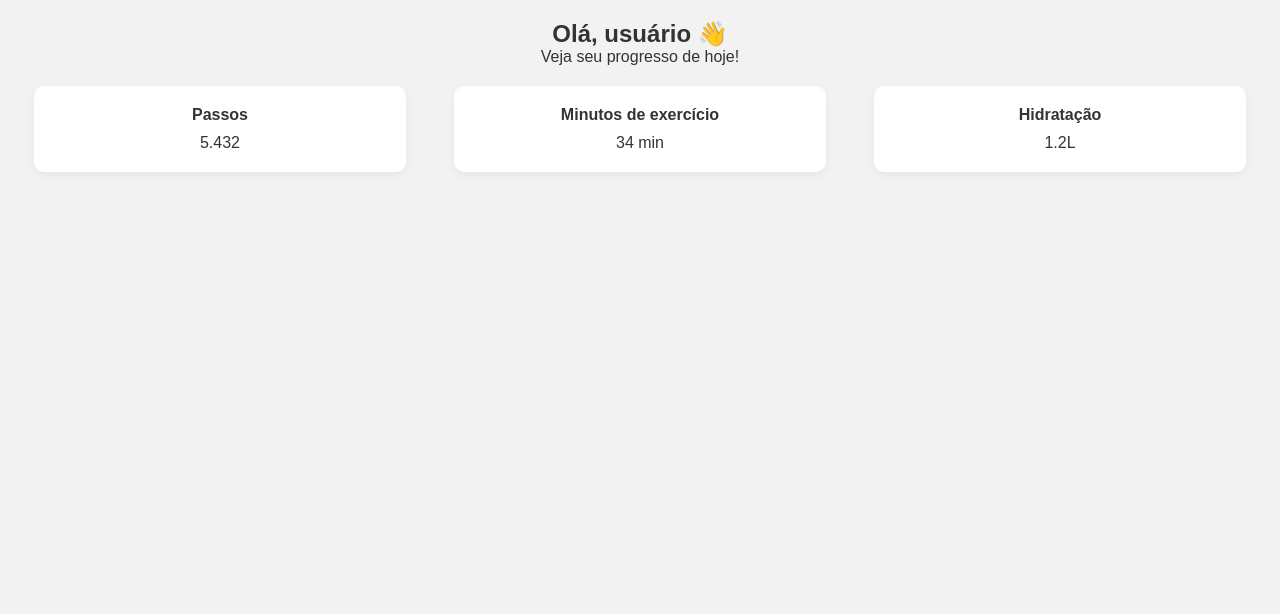
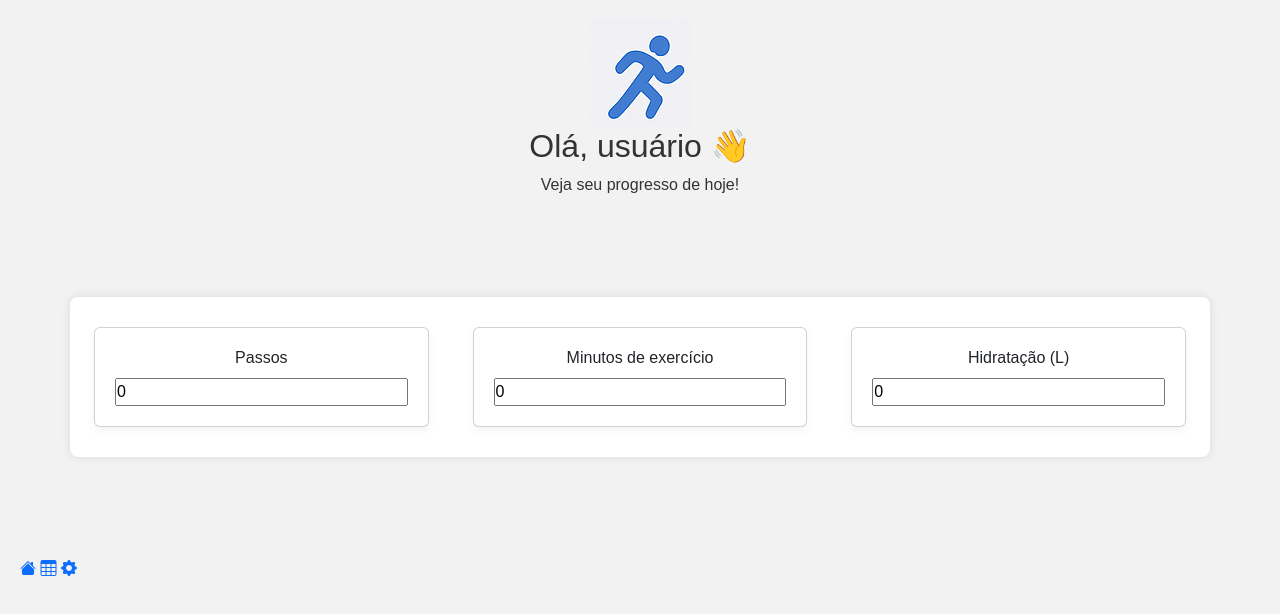
Before and after one commit to AryCord26/Enterprise-Challenge, a plain HTML site: page dashboard.html in a window 1280 px wide. Drawn offline with nearby package versions, Linux system fonts and the light colour scheme.

Commit message:
Update dashboard.html

```diff
--- a/dashboard.html
+++ b/dashboard.html
@@ -2,29 +2,62 @@
 <html lang="pt-BR">
 <head>
   <meta charset="UTF-8" />
-  <meta name="viewport" content="width=device-width, initial-scale=1.0"/>
+  <meta name="viewport" content="width=device-width, initial-scale=1" />
   <title>Dashboard - Seu Esporte</title>
   <link rel="stylesheet" href="style/main.css" />
+  <link href="https://cdn.jsdelivr.net/npm/bootstrap@5.3.3/dist/css/bootstrap.min.css" rel="stylesheet" />
+  <link href="https://cdn.jsdelivr.net/npm/bootstrap-icons@1.10.5/font/bootstrap-icons.css" rel="stylesheet" />
 </head>
 <body>
-  <header>
-    <h2>Olá, usuário 👋</h2>
-    <p>Veja seu progresso de hoje!</p>
+  <header class="header-box">
+    <img src="style/img/boneco.png" alt="Logo" class="logo" />
+    <div>
+      <h2 class="header-nome">Olá, usuário 👋</h2>
+      <p>Veja seu progresso de hoje!</p>
+    </div>
   </header>
 
-  <main class="dashboard">
+  <main class="dashboard container">
     <div class="card">
       <h3>Passos</h3>
-      <p>5.432</p>
+      <input type="number" id="passos" value="0" min="0" />
     </div>
     <div class="card">
       <h3>Minutos de exercício</h3>
-      <p>34 min</p>
+      <input type="number" id="minutos" value="0" min="0" />
     </div>
     <div class="card">
-      <h3>Hidratação</h3>
-      <p>1.2L</p>
+      <h3>Hidratação (L)</h3>
+      <input type="number" id="hidratacao" value="0" min="0" step="0.1" />
     </div>
   </main>
+
+  <footer class="footer-nav">
+    <a href="dashboard.html" class="footer-btn active"><i class="bi bi-house-fill"></i></a>
+    <a href="tabela.html" class="footer-btn"><i class="bi bi-table"></i></a>
+    <a href="configuracoes.html" class="footer-btn"><i class="bi bi-gear-fill"></i></a>
+  </footer>
+
+  <script>
+    function aplicarConfiguracoes() {
+      const tema = localStorage.getItem('config_tema') || 'claro';
+      const nome = localStorage.getItem('config_nome') || '';
+
+      if (tema === 'escuro') {
+        document.body.style.backgroundColor = '#222';
+        document.body.style.color = '#fff';
+      } else {
+        document.body.style.backgroundColor = '#f2f2f2';
+        document.body.style.color = '#333';
+      }
+
+      const saudacao = document.querySelector('.header-nome');
+      if (saudacao && nome.trim() !== '') {
+        saudacao.textContent = `Olá, ${nome} 👋`;
+      }
+    }
+
+    window.onload = aplicarConfiguracoes;
+  </script>
 </body>
 </html>
```
